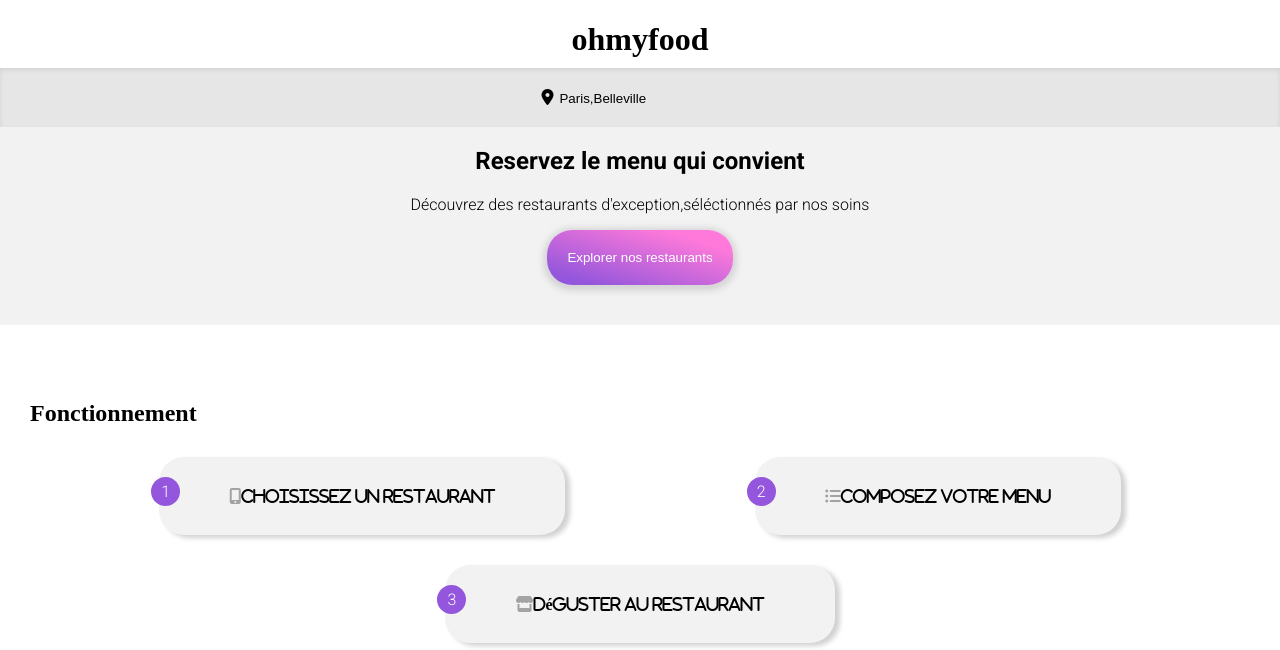
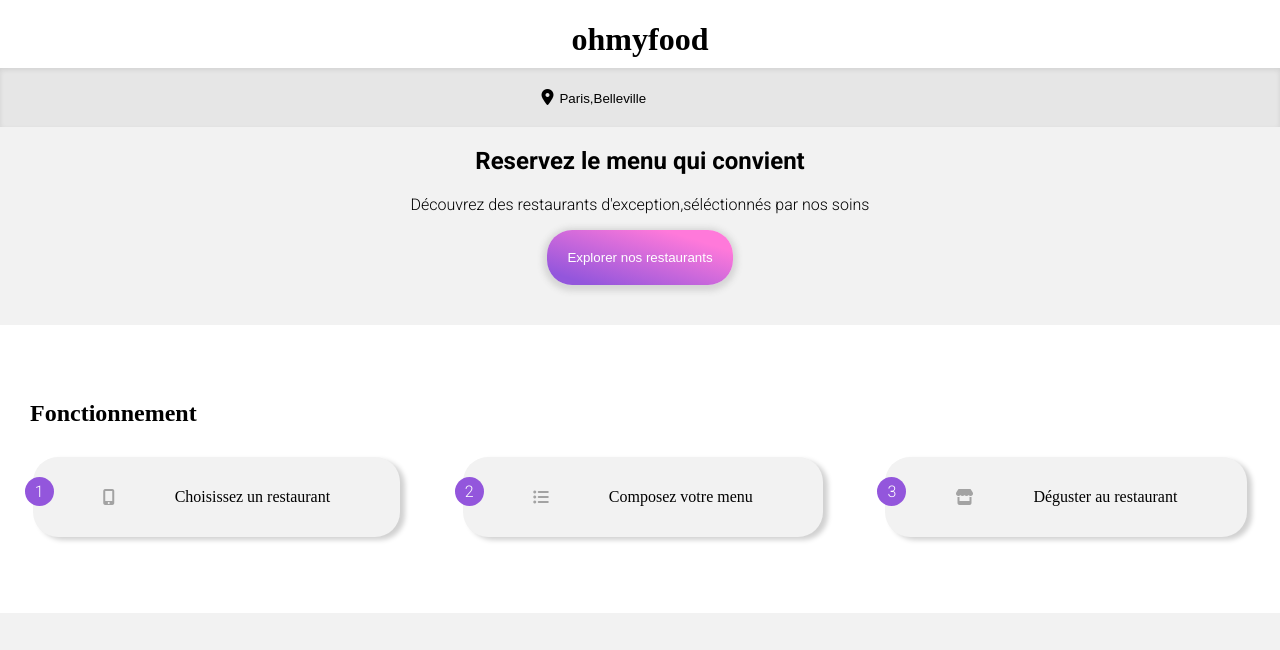
Before and after one commit to fetrahenintsoa/RatsimaharisonFetra_3_03052021, a website: page index.html in a window 1280 px wide. Shown: the top 650 px of the page. Drawn offline with Linux system fonts and the light colour scheme; a web font is replaced by a local one.

Commit message:
validator

```diff
--- a/index.html
+++ b/index.html
@@ -63,15 +63,24 @@
         <div class="choice">
           <div class="list">
             <span class="list__number">1</span>
-            <i class="fas fa-mobile-alt"><p>Choisissez un restaurant</p></i>
+            <div class="text">
+              <i class="fas fa-mobile-alt"></i>
+              <p>Choisissez un restaurant</p>
+            </div>
           </div>
           <div class="list">
             <span class="list__number">2</span>
-            <i class="fas fa-list-ul"><p>Composez votre menu</p></i>
+            <div class="text">
+              <i class="fas fa-list-ul"></i>
+              <p>Composez votre menu</p>
+            </div>
           </div>
           <div class="list">
             <span class="list__number">3</span>
-            <i class="fas fa-store"><p>Déguster au restaurant</p></i>
+            <div class="text">
+              <i class="fas fa-store"></i>
+              <p>Déguster au restaurant</p>
+            </div>
           </div>
         </div>
       </section>
--- a/sass/components/_functionning.scss
+++ b/sass/components/_functionning.scss
@@ -15,6 +15,11 @@
   justify-content: space-evenly;
   padding: 0 0px;
   gap: 10px;
+}
+.text {
+  display: flex;
+  flex-direction: row;
+  flex-grow: 1;
 }
 .list {
   background-color: $background-grey;
@@ -39,7 +44,7 @@
   display: flex;
   flex-direction: row;
   align-items: center;
-  width: 100%;
+  padding-right: 60px;
   justify-content: space-between;
   color: rgb(163, 163, 163);
   &:hover {
@@ -48,6 +53,7 @@
 }
 .list p {
   color: #000;
+  font-family: "roboto @300";
 }
 .choice :hover {
   background: #efe4fd;
--- a/sass/layout/_other-pages.scss
+++ b/sass/layout/_other-pages.scss
@@ -73,7 +73,7 @@ main {
     &:hover > .price-checkbox {
       transform: scaleX(1);
       opacity: 1;
-      width: -60px;
+      width: 30%;
       i {
         transform: rotate(-1turn);
       }
```
Also changed, not shown: public/css/style.css, 1 other file.
